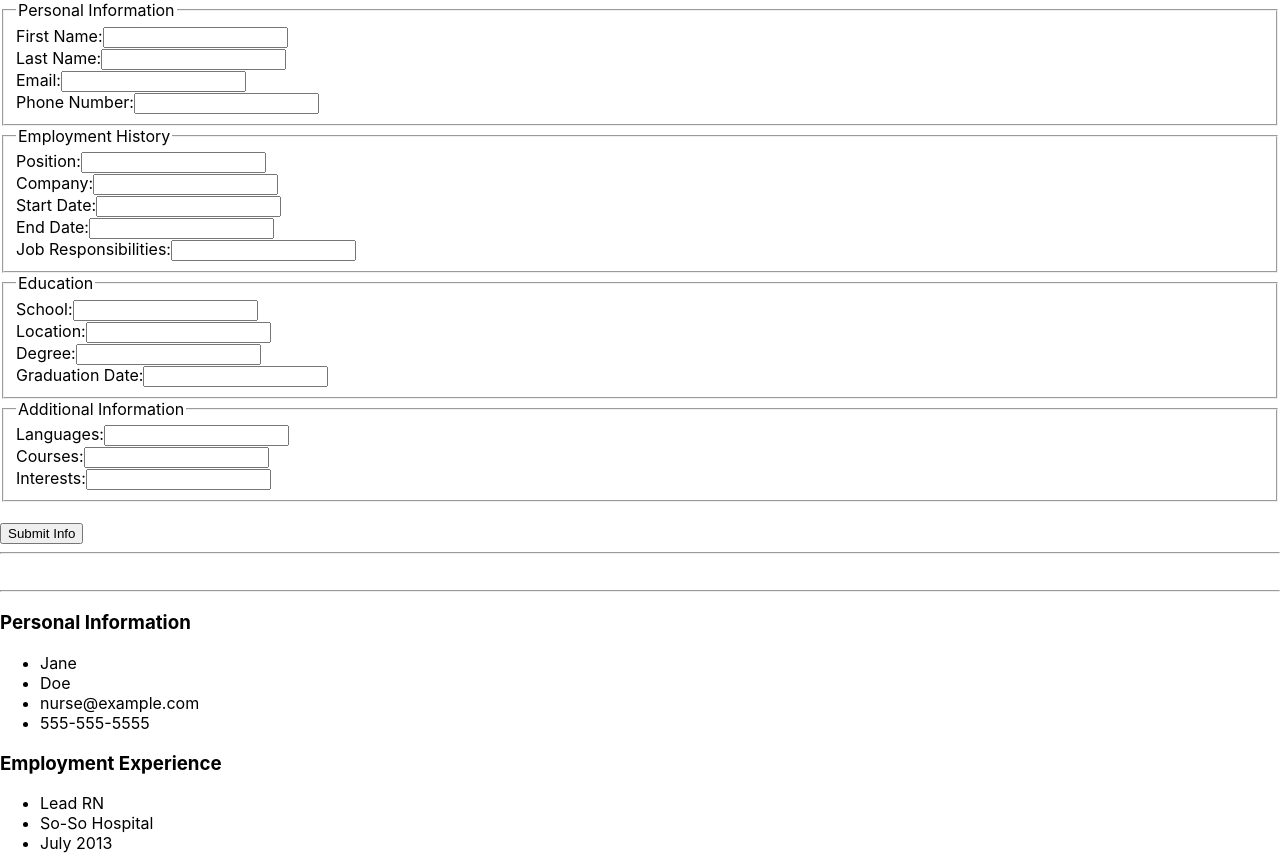
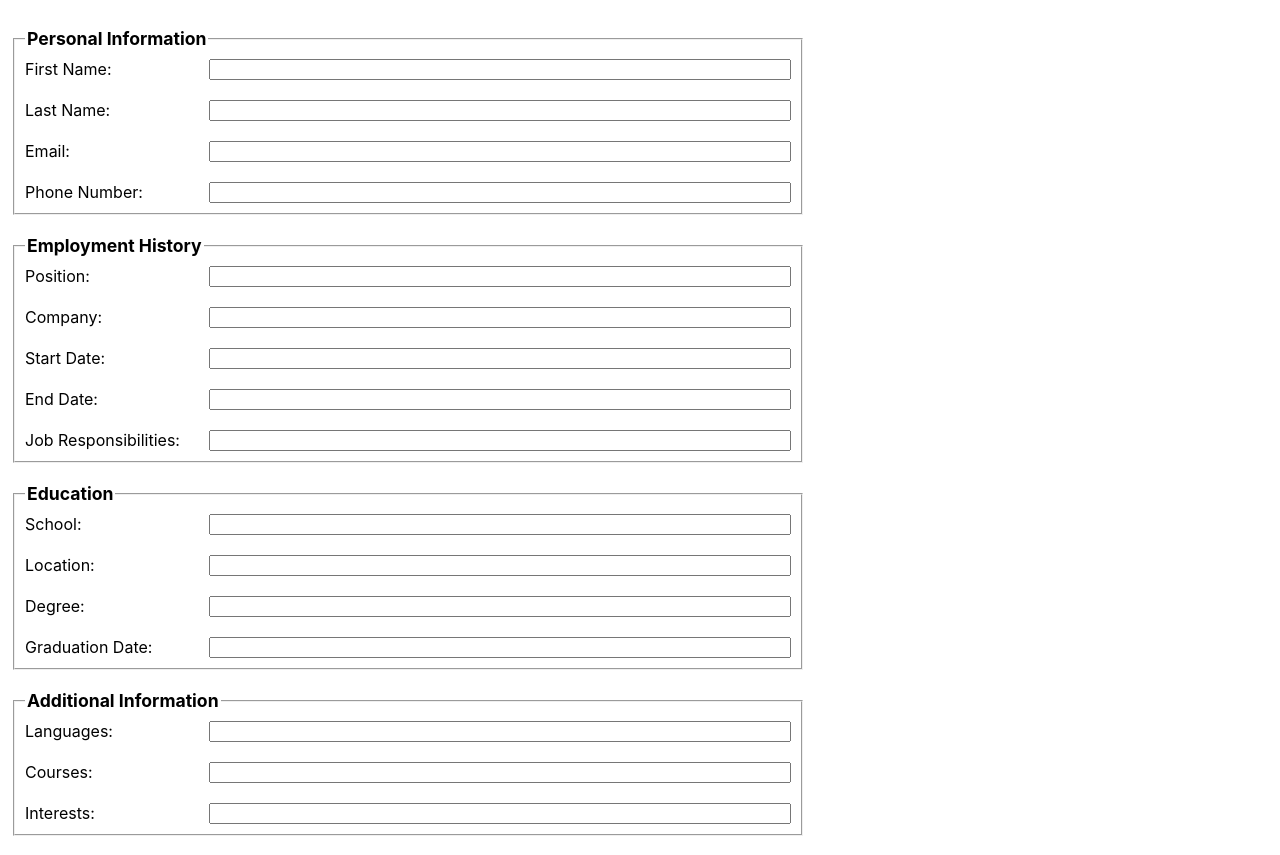
Before and after one commit to Danelle-Gunter/cv-project, a React (Create React App) app: page / in a window 1280 px wide. Shown: the top 855 px of the page. Built offline with nearby package versions, Linux system fonts and the light colour scheme.

Commit message:
Worked on form css

```diff
--- a/src/styles/index.css
+++ b/src/styles/index.css
@@ -1,13 +1,57 @@
 body {
-  margin: 0;
+  /* Font */
   font-family: -apple-system, BlinkMacSystemFont, 'Segoe UI', 'Roboto', 'Oxygen',
     'Ubuntu', 'Cantarell', 'Fira Sans', 'Droid Sans', 'Helvetica Neue',
     sans-serif;
   -webkit-font-smoothing: antialiased;
   -moz-osx-font-smoothing: grayscale;
+  font-size: 1rem;
+  /* Display */
+  box-sizing: border-box;
+  width: 800px;
+  display: flex;
+  flex-direction: column;
 }
 
 code {
   font-family: source-code-pro, Menlo, Monaco, Consolas, 'Courier New',
     monospace;
 }
+
+/* FORM */
+
+form {
+  margin: 5px;
+}
+
+fieldset {
+  margin: 20px 0;
+  padding: 10px;
+}
+
+legend {
+  font-weight: bold;
+  font-size: 1.1rem;
+  border-radius: 5px;
+}
+
+label {
+  display: flex;
+  flex-direction: row;
+  justify-content:space-between;
+}
+
+input {
+  width: 75%;
+}
+
+button {
+  font-size: 1rem;
+  font-weight: bold;
+  margin-bottom: 30px;
+  width: 25%;
+  height: 2rem;
+  border: 2px solid gray;
+}
+
+/* DISPLAY */
```
